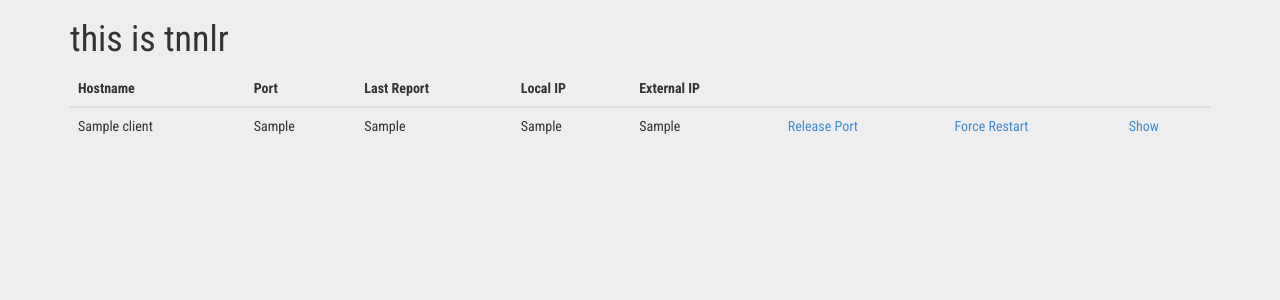
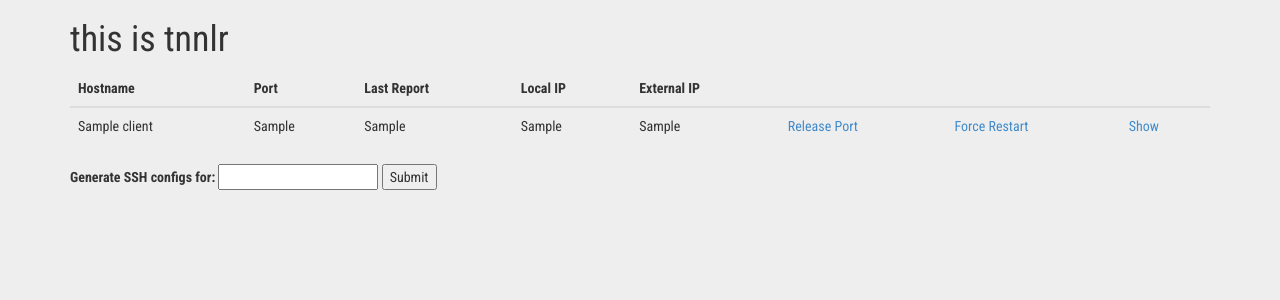
Before and after one commit to outsideopen/tnnlr, a Flask app: page / in a window 1280 px wide. Shown: the top 300 px of the page. Run offline with Flask 2, Linux system fonts and the light colour scheme; tables that the repository leaves empty hold one stand-in row (values such as "Sample post"); some libraries are stand-ins or nearby versions.

Commit message:
add ssh generation to home page

```diff
--- a/flask-server/server.py
+++ b/flask-server/server.py
@@ -101,15 +101,15 @@ def api(hostname):
   print len(client)
   return client[9] + ";" + client[10] + ";" + client[3] + ";" + client[11]
 
-@app.route("/api/configs/<user>")
-def configs(user):
+@app.route("/api/configs")
+def configs():
   arr = ["#tnnlr - keep this at the bottom"]
   con = lite.connect('db.sqlite3')
   clients = con.cursor().execute("select hostname, port from Clients")
   for c in clients:
     arr.append("Host " + c[0])
     arr.append("    ProxyCommand ssh %h nc localhost " + c[1])
-    arr.append("    User " + user)
+    arr.append("    User " + request.args.get('user', ''))
     arr.append("    HostKeyAlias " + c[0])
     arr.append("    Hostname " + request.host.split(':')[0])
     arr.append("")
--- a/flask-server/templates/index.html
+++ b/flask-server/templates/index.html
@@ -40,4 +40,12 @@
   </tbody>
 </table>
 
+<div>
+<form accept-charset="UTF-8" action="/api/configs" method="get">
+  <label>Generate SSH configs for:
+  <input id="user" name="user" type="text"></label>
+  <input name="commit" type="submit" value="Submit">
+</form>
+</div>
+
 {% endblock %}
```
